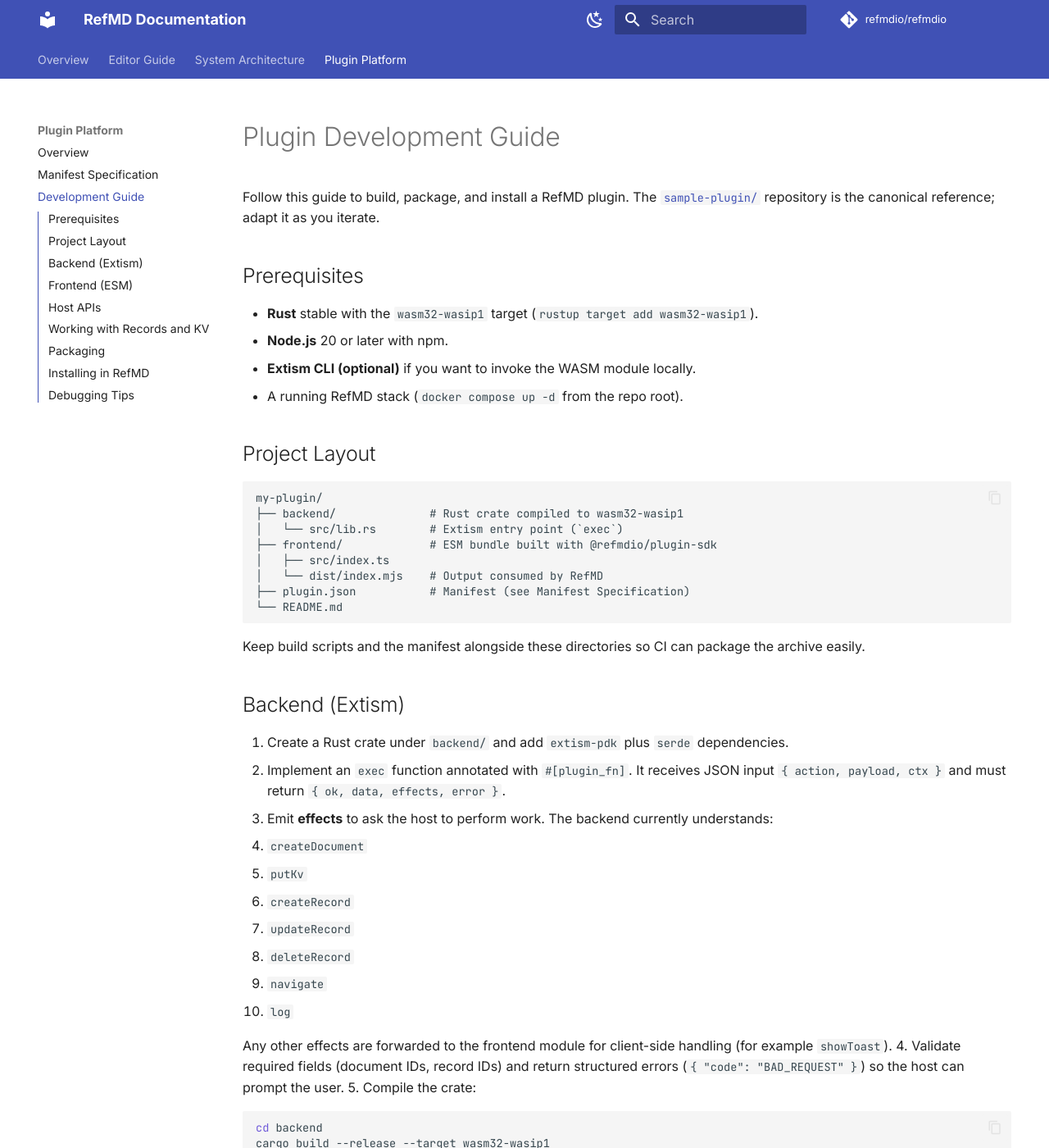
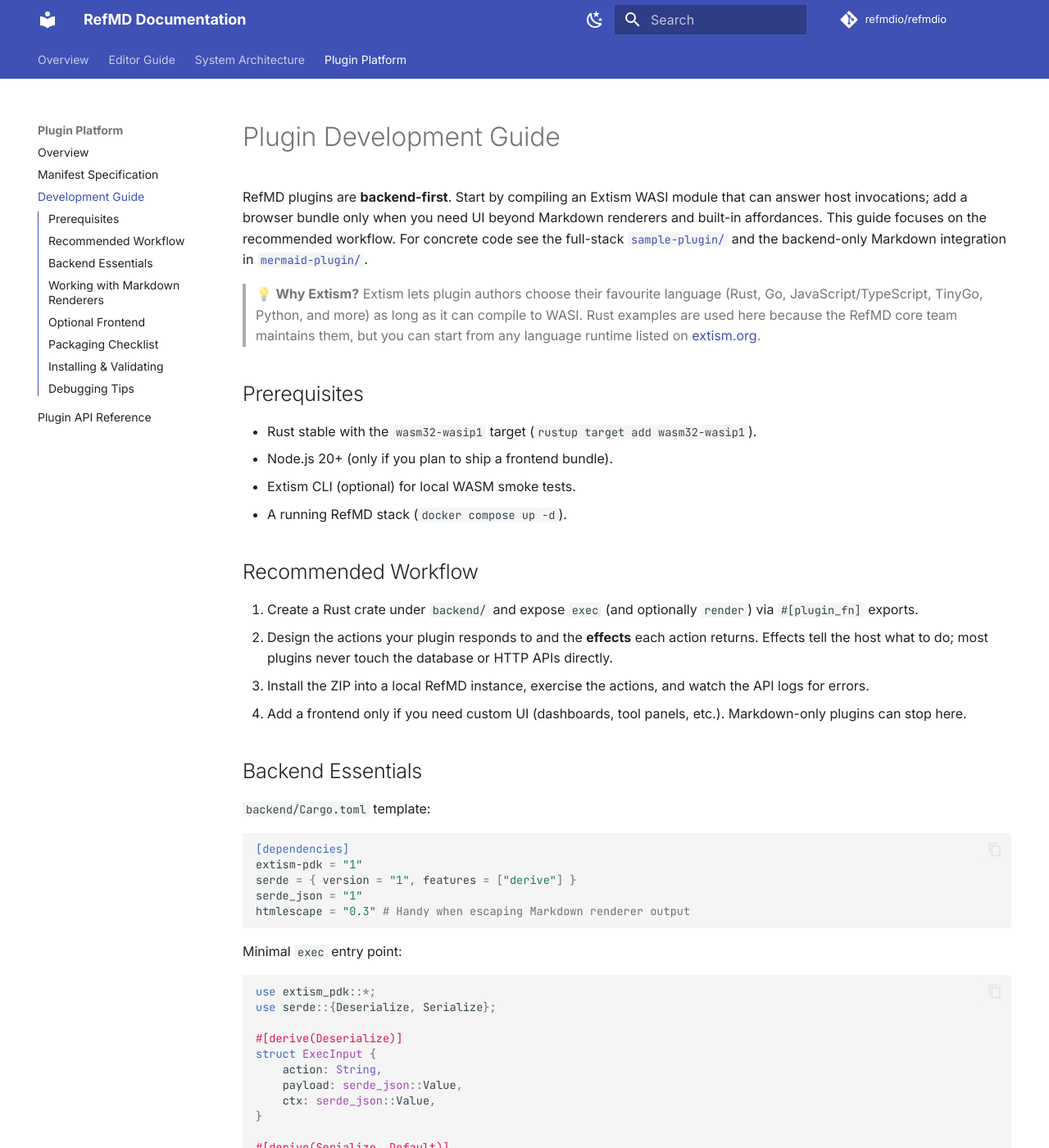
Before and after one commit to refmdio/docs, an MkDocs documentation site: the page built from docs/plugins/development.md, in a window 1280 px wide and 1400 px high. Shown: the whole window at 82% size. Built offline with MkDocs 1.6.1 and Material for MkDocs 9.7.7, drawn with Linux system fonts in a browser that asks for light colours; comment, search, counter and statistics services are not loaded; some of the changed text lies outside the part shown.

Commit message:
update: plugin page

````diff
--- a/docs/plugins/development.md
+++ b/docs/plugins/development.md
@@ -1,149 +1,171 @@
 # Plugin Development Guide
 
-Follow this guide to build, package, and install a RefMD plugin. The [`sample-plugin/`](../../sample-plugin/) repository is the canonical reference; adapt it as you iterate.
+RefMD plugins are **backend-first**. Start by compiling an Extism WASI module that can answer host invocations; add a browser bundle only when you need UI beyond Markdown renderers and built-in affordances. This guide focuses on the recommended workflow. For concrete code see the full-stack [`sample-plugin/`](../../sample-plugin/) and the backend-only Markdown integration in [`mermaid-plugin/`](../../mermaid-plugin/).
+
+> 💡 **Why Extism?** Extism lets plugin authors choose their favourite language (Rust, Go, JavaScript/TypeScript, TinyGo, Python, and more) as long as it can compile to WASI. Rust examples are used here because the RefMD core team maintains them, but you can start from any language runtime listed on [extism.org](https://extism.org).
 
 ## Prerequisites
 
-- **Rust** stable with the `wasm32-wasip1` target (`rustup target add wasm32-wasip1`).
-- **Node.js** 20 or later with npm.
-- **Extism CLI (optional)** if you want to invoke the WASM module locally.
-- A running RefMD stack (`docker compose up -d` from the repo root).
+- Rust stable with the `wasm32-wasip1` target (`rustup target add wasm32-wasip1`).
+- Node.js 20+ (only if you plan to ship a frontend bundle).
+- Extism CLI (optional) for local WASM smoke tests.
+- A running RefMD stack (`docker compose up -d`).
 
-## Project Layout
+## Recommended Workflow
 
-```
-my-plugin/
-├── backend/              # Rust crate compiled to wasm32-wasip1
-│   └── src/lib.rs        # Extism entry point (`exec`)
-├── frontend/             # ESM bundle built with @refmdio/plugin-sdk
-│   ├── src/index.ts
-│   └── dist/index.mjs    # Output consumed by RefMD
-├── plugin.json           # Manifest (see Manifest Specification)
-└── README.md
+1. Create a Rust crate under `backend/` and expose `exec` (and optionally `render`) via `#[plugin_fn]` exports.
+2. Design the actions your plugin responds to and the **effects** each action returns. Effects tell the host what to do; most plugins never touch the database or HTTP APIs directly.
+3. Install the ZIP into a local RefMD instance, exercise the actions, and watch the API logs for errors.
+4. Add a frontend only if you need custom UI (dashboards, tool panels, etc.). Markdown-only plugins can stop here.
+
+## Backend Essentials
+
+`backend/Cargo.toml` template:
+
+```toml
+[dependencies]
+extism-pdk = "1"
+serde = { version = "1", features = ["derive"] }
+serde_json = "1"
+htmlescape = "0.3" # Handy when escaping Markdown renderer output
 ```
 
-Keep build scripts and the manifest alongside these directories so CI can package the archive easily.
+Minimal `exec` entry point:
 
-## Backend (Extism)
+```rust
+use extism_pdk::*;
+use serde::{Deserialize, Serialize};
 
-1. Create a Rust crate under `backend/` and add `extism-pdk` plus `serde` dependencies.
-2. Implement an `exec` function annotated with `#[plugin_fn]`. It receives JSON input `{ action, payload, ctx }` and must return `{ ok, data, effects, error }`.
-3. Emit **effects** to ask the host to perform work. The backend currently understands:
-   - `createDocument`
-   - `putKv`
-   - `createRecord`
-   - `updateRecord`
-   - `deleteRecord`
-   - `navigate`
-   - `log`
+#[derive(Deserialize)]
+struct ExecInput {
+    action: String,
+    payload: serde_json::Value,
+    ctx: serde_json::Value,
+}
 
-   Any other effects are forwarded to the frontend module for client-side handling (for example `showToast`).
-4. Validate required fields (document IDs, record IDs) and return structured errors (`{ "code": "BAD_REQUEST" }`) so the host can prompt the user.
-5. Compile the crate:
+#[derive(Serialize, Default)]
+struct ExecOutput {
+    ok: bool,
+    data: Option<serde_json::Value>,
+    effects: Vec<serde_json::Value>,
+    error: Option<serde_json::Value>,
+}
+
+#[plugin_fn]
+pub fn exec(input: Json<ExecInput>) -> FnResult<Json<ExecOutput>> {
+    let req = input.0;
+    let mut out = ExecOutput::default();
+
+    match req.action.as_str() {
+        "my-plugin.create" => {
+            out.ok = true;
+            out.effects.push(serde_json::json!({
+                "type": "createDocument",
+                "title": "New doc from plugin",
+            }));
+            out.effects.push(serde_json::json!({
+                "type": "putKv",
+                "key": "meta",
+                "value": { "createdBy": "my-plugin" }
+            }));
+        }
+        _ => {
+            out.error = Some(serde_json::json!({
+                "code": "UNKNOWN_ACTION",
+                "action": req.action,
+            }));
+        }
+    }
+
+    Ok(Json(out))
+}
+```
+
+Build with:
 
 ```bash
 cd backend
 cargo build --release --target wasm32-wasip1
+cp target/wasm32-wasip1/release/<crate>.wasm backend/plugin.wasm
 ```
 
-Copy `target/wasm32-wasip1/release/<crate>.wasm` to `backend/plugin.wasm` before packaging.
+## Working with Markdown Renderers
 
-## Frontend (ESM)
+Expose a `render` function when you want to influence Markdown output. The Mermaid plugin renders Mermaid code blocks entirely from the backend:
 
-1. Scaffold a TypeScript project under `frontend/` and install the SDK:
+```rust
+#[derive(Serialize, Default)]
+struct RenderOutput {
+    ok: bool,
+    html: Option<String>,
+    warnings: Option<Vec<String>>,
+    error: Option<String>,
+}
 
-```bash
-cd frontend
-npm install
-npm install @refmdio/plugin-sdk
-```
-
-2. Use `@refmdio/plugin-sdk` helpers to render UI and talk to the host:
-
-```ts
-import { createKit, resolveDocId } from '@refmdio/plugin-sdk'
-
-export async function mount(container: Element, host: any) {
-  const kit = createKit(host)
-  const state = { docId: host?.context?.docId || resolveDocId(), message: '' }
-
-  kit.store({
-    container,
-    initialState: state,
-    render: (current, set) => kit.card({
-      title: 'My Plugin',
-      body: kit.fragment(
-        kit.input({ value: current.message, onInput: (v) => set({ message: v }) }),
-        kit.button({
-          label: 'Say hello',
-          onClick: () => host.exec('my-plugin.hello', { docId: current.docId }),
-        }),
-      ),
-    }),
-  })
+#[plugin_fn]
+pub fn render(input: Json<serde_json::Value>) -> FnResult<Json<RenderOutput>> {
+    let code = input.0.get("code").and_then(|v| v.as_str()).unwrap_or("");
+    let mut out = RenderOutput::default();
+    out.ok = true;
+    out.html = Some(format!(
+        "<pre class=\"refmd-mermaid-code\"><code class=\"language-mermaid\">{}</code></pre>",
+        htmlescape::encode_minimal(code)
+    ));
+    Ok(Json(out))
 }
 ```
 
-3. Implement optional lifecycle exports:
-   - `exec(action, { host, payload })` — run purely in the browser when the host invokes a command.
-   - `canOpen(docId, ctx)` / `getRoute(docId, ctx)` — claim ownership of certain documents and reroute `/document/:id` to your custom route.
+Declare the renderer in `plugin.json`:
 
-4. Build the bundle (the sample project uses esbuild):
-
-```bash
-npm run build
-# Produces frontend/dist/index.mjs
+```json
+"renderers": [
+  {
+    "kind": "mermaid",
+    "function": "render",
+    "hydrate": { "module": "assets/hydrate.js" }
+  }
+]
 ```
 
-Match the output path to the manifest entry (for example `"frontend": { "entry": "dist/index.mjs" }`).
+`hydrate.module` lets you ship a lightweight browser module (for example to load Mermaid JS and draw the final SVG). If Markdown enhancements are sufficient, you can skip a full frontend entirely.
 
-## Host APIs
+## Optional Frontend
 
-The host object injected into frontend modules exposes:
+Create a frontend only when you need richer UI:
 
-- `host.exec(action, payload?)` — call the backend Extism action.
-- `host.api.renderMarkdown(text, options?)` — reuse the server renderer.
-- `host.api.listRecords(pluginId, docId, kind)` — manage structured plugin records.
-- `host.api.createRecord/patchRecord/deleteRecord` — CRUD helpers for records.
-- `host.api.getKv/putKv` — scoped key/value storage.
-- `host.api.uploadFile(docId, file)` — reuse the standard upload pipeline.
-- `host.ui.hydrateAll(element)` — upgrade markdown placeholders (attachments, wiki links).
-- `host.toast(level, message)` — surface feedback through the native toast component.
-- `host.context` — contains `docId`, `route`, `token`, and `mode` (`primary` or `secondary`).
+1. Initialise the project:
+   ```bash
+   cd frontend
+   npm install
+   npm install @refmdio/plugin-sdk
+   ```
+2. Export `mount(container, host)` and use SDK helpers (`createKit`, `markdownPreview`, etc.) to integrate with the host UI.
+3. Implement lifecycle hooks when needed:
+   - `exec(action, { host, payload })`
+   - `canOpen(docId, ctx)` / `getRoute(docId, ctx)`
+4. Build the bundle (the sample plugin uses esbuild) and point `plugin.json.frontend.entry` at the output file (for example `dist/index.mjs`).
 
-## Working with Records and KV
+## Packaging Checklist
 
-- Records live in the `plugin_records` table and map to `/api/plugins/:plugin/docs/:docId/records/:kind`.
-- KV entries live in `plugin_kv` and are keyed by `(plugin, scope, scope_id, key)`. Use scope `doc` for document-specific metadata.
-- The backend automatically persists `createRecord`, `updateRecord`, `deleteRecord`, and `putKv` effects.
+1. Gather artefacts: `backend/plugin.wasm`, optional `frontend/dist/index.mjs`, optional assets (for example `assets/hydrate.js`), and `plugin.json`.
+2. Verify paths inside `plugin.json` match the files you plan to ship.
+3. Create the ZIP:
+   ```bash
+   zip -r my-plugin.zip plugin.json backend frontend assets
+   ```
+   Omit directories you do not use.
 
-## Packaging
+## Installing & Validating
 
-1. Ensure the build artefacts exist:
-   - `backend/plugin.wasm`
-   - `frontend/dist/index.mjs`
-   - `plugin.json`
-2. Confirm `plugin.json` uses paths that exist inside the archive (for example `"frontend": { "entry": "dist/index.mjs" }`).
-3. Create a ZIP with relative paths only:
-
-```bash
-zip -r my-plugin.zip plugin.json backend frontend/dist/index.mjs
-```
-
-Upload `my-plugin.zip` to a location RefMD can reach (GitHub Release asset, S3 bucket, etc.).
-
-## Installing in RefMD
-
-1. Sign in to RefMD and open **Plugins** (`/plugins`).
-2. Choose **Install from URL** and paste the direct link to your ZIP.
-3. After installation the manifest appears in the list. Toolbar commands (from `ui.toolbar`) become available immediately.
-4. Use `ui.fileTree.identify` or custom routes to surface documents created by the plugin.
+1. Open **Plugins** (`/plugins`) in RefMD and install from the ZIP URL.
+2. Ensure commands defined under `ui.toolbar` appear, and that any renderers influence Markdown as expected.
+3. Call `/api/me/plugins/manifest` to confirm the manifest was parsed correctly.
+4. Watch `docker compose logs -f api` for Extism runtime output during testing.
 
 ## Debugging Tips
 
-- Watch the browser console for module import or hydration errors. The host logs issues with resolving `frontend.entry`.
-- Server-side errors from Extism are logged by the API process. Run `docker compose logs -f api` during development.
-- Inspect `/api/me/plugins/manifest` to view the merged manifest the client receives.
-- If a command returns `error.code = "BAD_REQUEST"` mentioning `docId`, the host prompts the user to pick a document and retries.
+- Emit `log` effects to inspect intermediate values during backend execution.
+- Renderer errors leave placeholders untouched; return `warnings` or `error` strings to bubble details into the logs.
+- When a frontend is present, monitor the browser console and `/api/plugins/.../exec/...` network calls for failures.
 
-Once your plugin is stable, publish a release so others can install it directly from your repository.
+Focus on the backend first—most RefMD plugins ship successfully without any custom JavaScript. Layer UI enhancements only when the use case demands it.
--- a/mkdocs.yml
+++ b/mkdocs.yml
@@ -12,6 +12,7 @@ nav:
       - Overview: plugins/index.md
       - Manifest Specification: plugins/manifest.md
       - Development Guide: plugins/development.md
+      - Plugin API Reference: plugins/api.md
 
 theme:
   name: material
````
Also changed, not shown: docs/plugins/api.md (added, +128 -0 lines).
